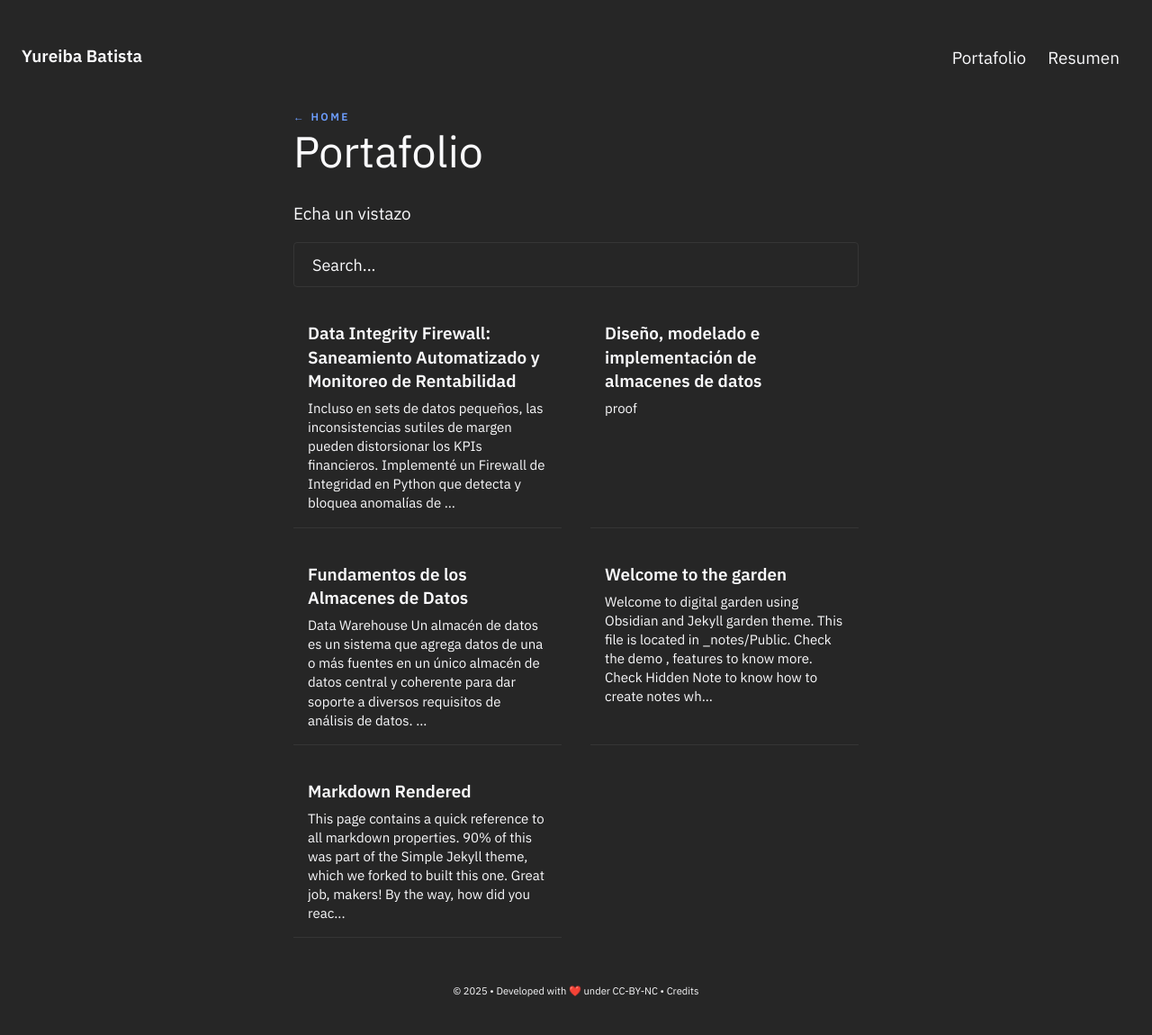
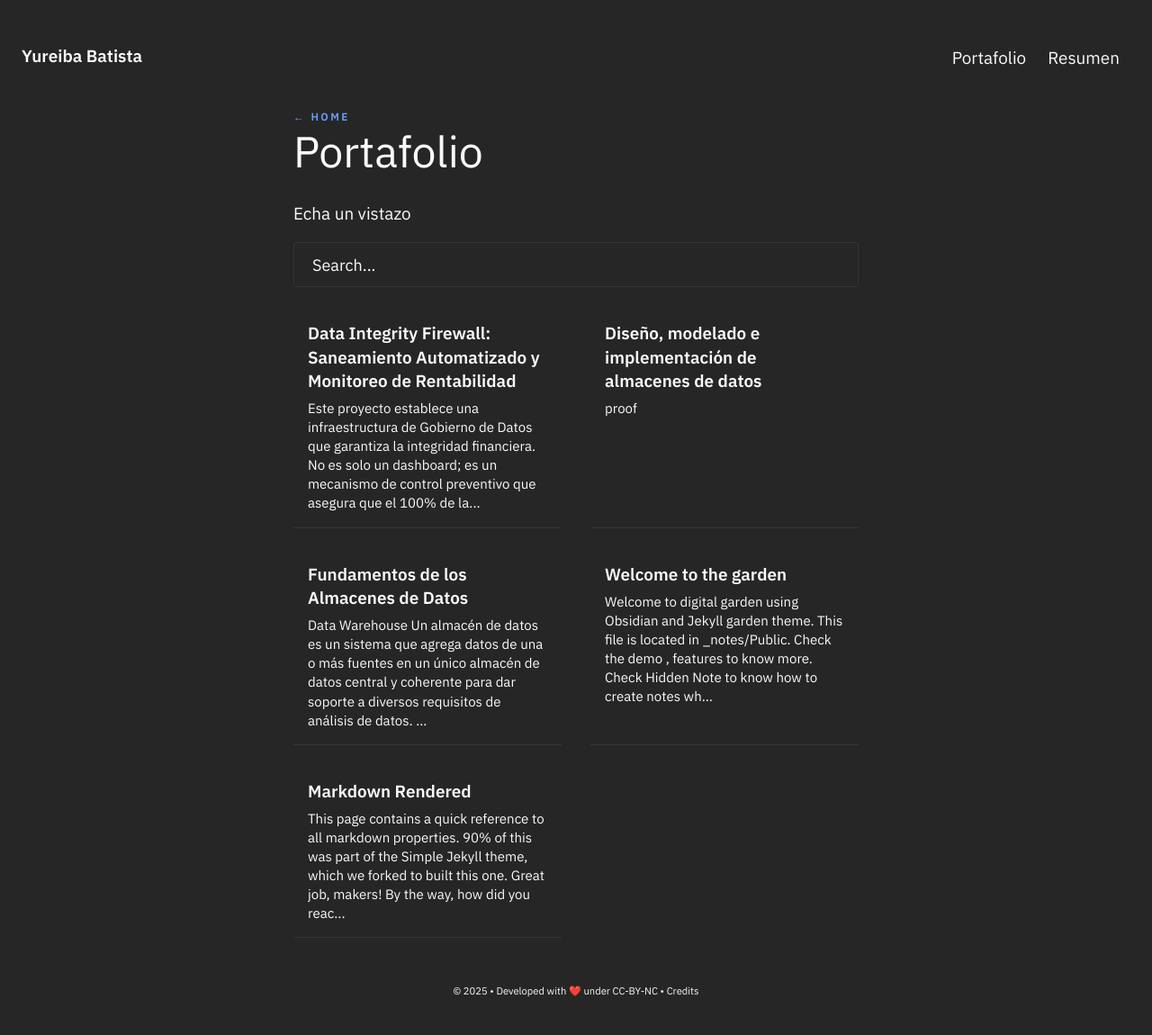
Before and after one commit to batistayureiba/batistayureiba.github.io, a Jekyll site: the page built from pages/notes.md, in a window 1280 px wide. Shown: the whole page at 90% size. Built offline with Jekyll 4.4.1, drawn with Linux system fonts in a browser that asks for light colours; some of the changed lines change nothing that is shown.

Commit message:
Revise project details for data integrity firewall
Updated the project description to emphasize data governance and integrity. Enhanced the conclusions and impact sections to reflect the project's strategic importance.

````diff
--- a/_notes/Public/data_integrity_firewall.md
+++ b/_notes/Public/data_integrity_firewall.md
@@ -4,7 +4,7 @@ feed: show
 date : 16-02-2026
 ---
 
-```Incluso en sets de datos pequeños, las inconsistencias sutiles de margen pueden distorsionar los KPIs financieros. Implementé un Firewall de Integridad en Python que detecta y bloquea anomalías de costo/precio antes de que lleguen al Data Warehouse, garantizando que el dashboard operativo muestre una rentabilidad real y saneada del 100% de los productos validados.```
+```Este proyecto establece una infraestructura de Gobierno de Datos que garantiza la integridad financiera. No es solo un dashboard; es un mecanismo de control preventivo que asegura que el 100% de las decisiones de pricing se basen en datos auditados y libres de ruido contable.```
 
 * TOC
 {:toc}
@@ -14,7 +14,9 @@ date : 16-02-2026
 {:#problem}
 #### 🔎 Desafío: Calidad de Datos en la Fuente
 ---
-Este proyecto evolucionó de un análisis de ventas tradicional a una solución de **Ingeniería de Datos**. Al explorar la fuente original, identifiqué un problema crítico: la base de datos permitía registros con márgenes negativos y discrepancias en los subtotales de venta.
+Este proyecto evolucionó de un análisis de ventas tradicional a una solución de **Ingeniería de Datos**. Durante la fase de due diligence de datos, identifiqué una vulnerabilidad crítica en la fuente: la ausencia de validaciones de lógica de negocio en el origen.
+
+Identificar esta 'fuga de verdad' fue el catalizador para diseñar un pipeline que antepone la calidad al volumen.
 
 Para un **Product Ops Analyst**, procesar estos datos significaría entregar reportes financieros falsos. Por ello, implementé una arquitectura que actúa como un filtro de calidad antes de cualquier análisis.
 
@@ -88,8 +90,8 @@ He creado vistas en la nube que detectan desviaciones de margen. Si un producto
 
 ![Alertas Operativas](/assets/img/projects/alertas.png)
 
-**Salud del Portafolio:**
-Identifiqué que las categorías de "Accesorios" son el motor de volumen, pero los errores de carga de precios estaban subestimando la rentabilidad real en un 12%.
+**Impacto en Bottom-Line:**
+La auditoría técnica reveló una distorsión del 12% en la rentabilidad de la categoría 'Accesorios'. Al corregir este sesgo mediante el Firewall, el equipo de Producto recuperó visibilidad sobre márgenes que anteriormente se daban por perdidos debido a errores de carga.
 
    ![Análisis de Margen](/assets/img/projects/analisis_margen.png)
    *Detección de productos con rentabilidad crítica y visualización de márgenes netos.*
@@ -99,7 +101,7 @@ Identifiqué que las categorías de "Accesorios" son el motor de volumen, pero l
    *Ranking de ventas basado exclusivamente en datos validados por el firewall.*
 
 {:#conclu}
-#### 🧠 Conclusiones e Impacto
+#### 🧠 Conclusiones
 
 📌 Confianza Total: El sistema eliminó el 100% de los registros incoherentes, garantizando que el análisis de rentabilidad sea verídico.
 
@@ -109,7 +111,16 @@ Identifiqué que las categorías de "Accesorios" son el motor de volumen, pero l
 
 📌 Escalabilidad: Arquitectura lista para integrar nuevas sucursales manteniendo el estándar de calidad.
 
-📌 Visión de Negocio: Este proyecto demuestra que el rol de Product Ops no solo consume datos, sino que garantiza que la infraestructura de datos sea robusta y confiable para la toma de decisiones.
+📌 Visión de Liderazgo: Mi prioridad es transformar los datos de un 'pasivo incierto' a un 'activo estratégico'. Esta arquitectura es el blueprint de cómo escalaremos la operación: automatizando la confianza y liberando a los analistas de la limpieza manual para que se enfoquen exclusivamente en la estrategia de crecimiento.
+
+
+{:#close}
+####  🗝️ Cierre
+
+```Este ecosistema de datos no solo resuelve un problema de ingesta; establece un estándar de fiabilidad operativa. Al implementar un Firewall de Integridad, la incertidumbre sobre la veracidad de los KPIs desaparece, transformando los datos crudos en un activo financiero auditable.
+
+La arquitectura aquí presentada —híbrida, escalable y con gobernanza integrada— permite que la organización deje de invertir tiempo en la limpieza reactiva y comience a operar de forma proactiva. En un entorno donde la precisión del margen define la supervivencia del negocio, contar con una infraestructura que garantiza el Data Trust desde el origen no es un lujo, sino una ventaja competitiva crítica para el bottom-line.
+```
 
 {:#resources}
 ####  🗂️ Recursos
````
